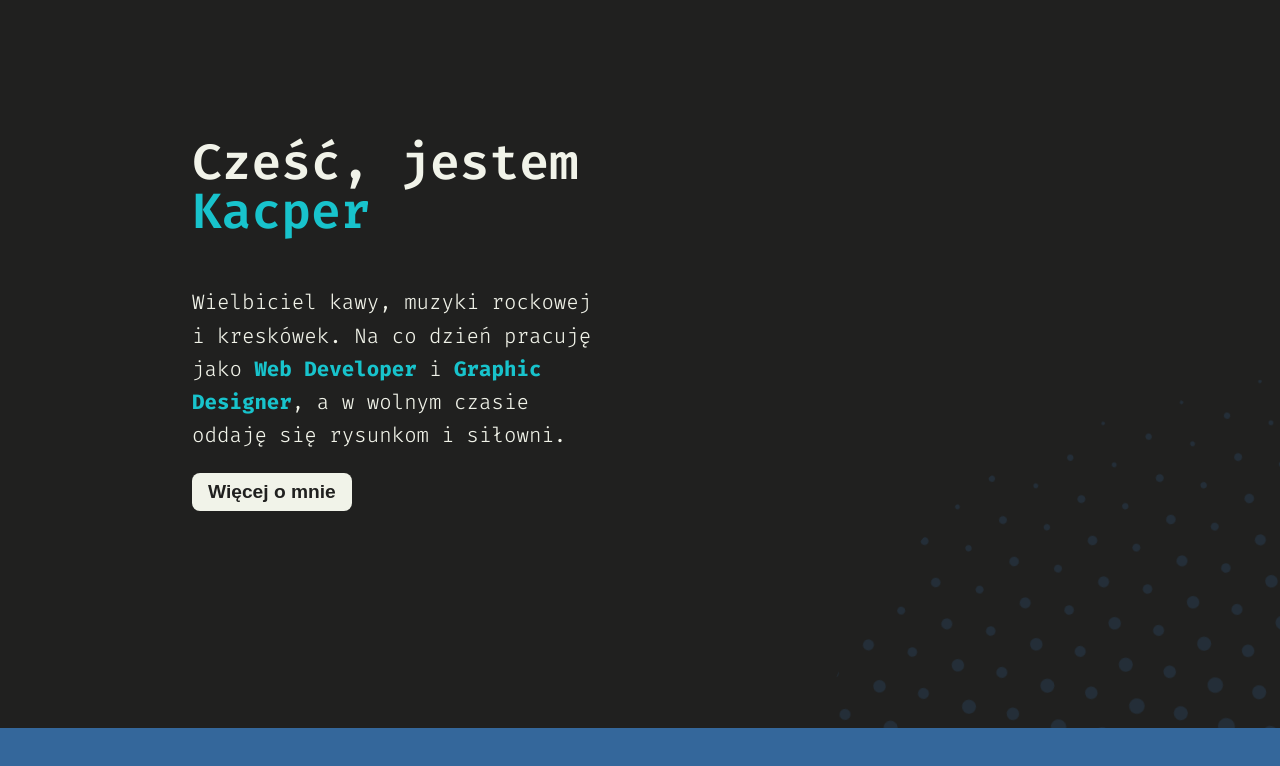
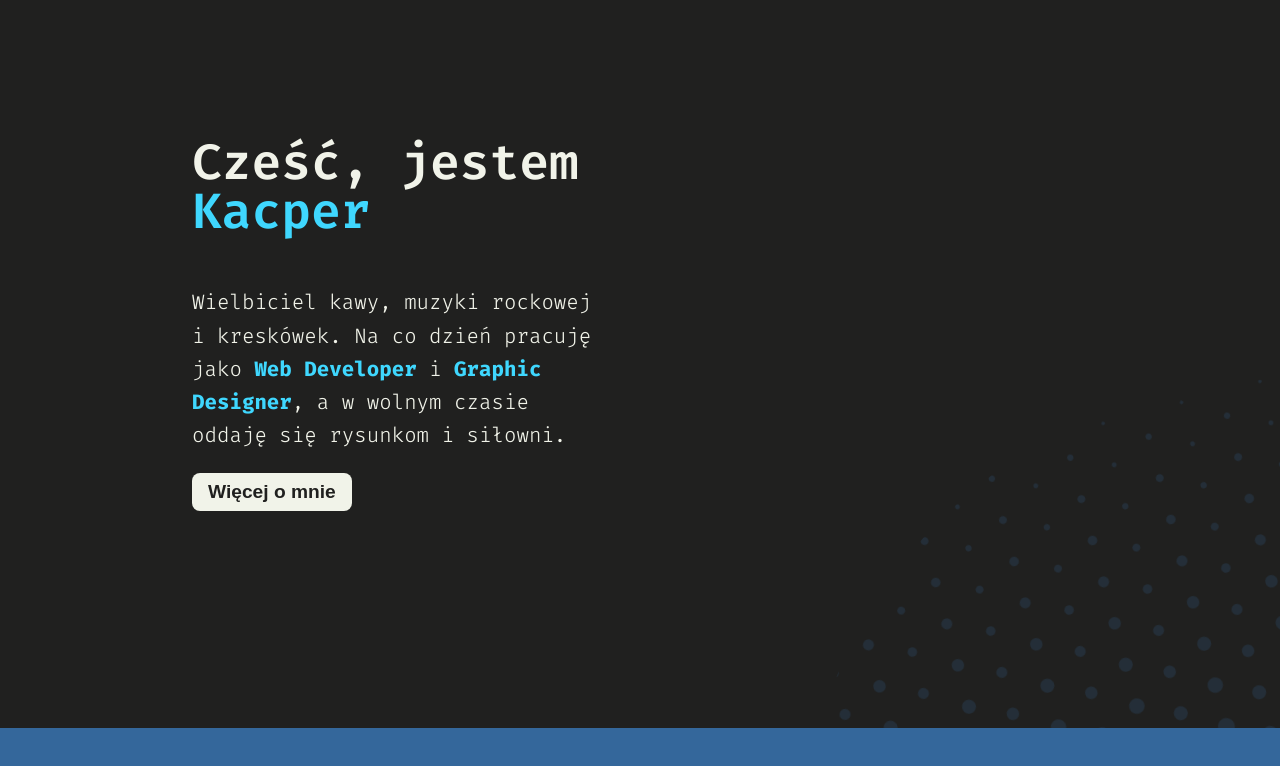
Before and after one commit to Panelinio/ktwardowski, an Astro site: page / in a window 1280 px wide. Shown: the part 110-876 px from the top of the page. Built offline with nearby package versions, Linux system fonts and the light colour scheme; Astro itself is replaced by a stand-in of ours; a web font is replaced by a local one.

Commit message:
New accent color

```diff
--- a/src/layouts/Layout.astro
+++ b/src/layouts/Layout.astro
@@ -77,7 +77,7 @@ const { title } = Astro.props;
   @import url("https://fonts.googleapis.com/css2?family=Josefin+Sans:ital,wght@0,100..700;1,100..700&family=Sono:wght@200..800&display=swap");
   @import url("https://fonts.googleapis.com/css2?family=Fira+Code:wght@300..700&display=swap");
   :root {
-    --accent: #18c3cc;
+    --accent: #3fd7fe;
     --accent-light: #a2e7ea;
     --accent-dark: #34679b;
     --white: #f1f3e9;
```
